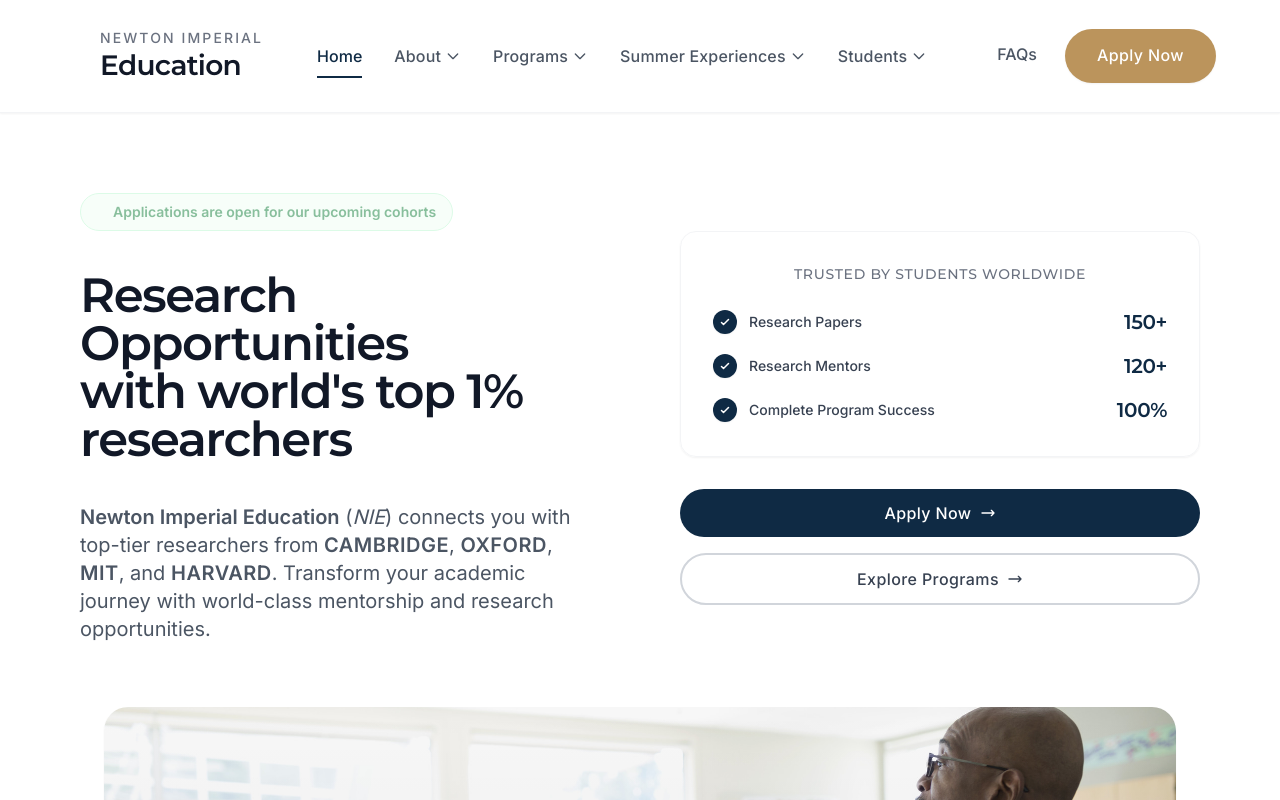
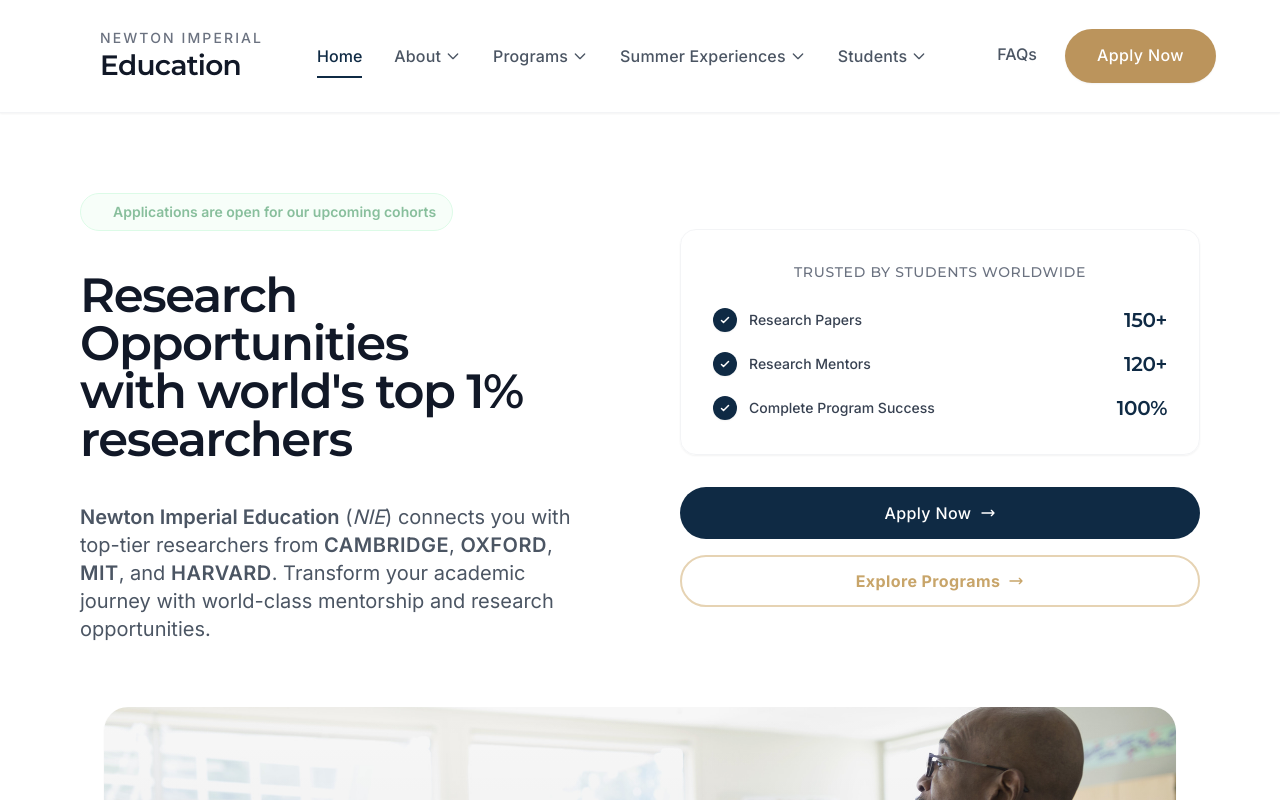
Before and after one commit to eddie-kay0462/Newton-Imperial-Education-, a React (Vite) app: page / in a window 1280 px wide. Shown: the top 800 px of the page. Built offline with nearby package versions, Linux system fonts and the light colour scheme.

Commit message:
Implemented the vertical height section

```diff
--- a/src/components/Landing/HeroSection.jsx
+++ b/src/components/Landing/HeroSection.jsx
@@ -144,19 +144,7 @@
                       href="https://airtable.com/app1ohbxkdWuesC5E/shrntae0DXYXkCcDY"
                       target="_blank"
                       rel="noopener noreferrer"
-                      className="w-full text-white font-medium py-3 sm:py-3 lg:py-3 px-6 sm:px-6 lg:px-8 rounded-full transition-all duration-500 ease-in-out hover:shadow-lg text-center block group relative overflow-hidden text-sm sm:text-sm lg:text-base text-button"
-                      style={{
-                        backgroundColor: '#0F2A44',
-                        background: 'linear-gradient(135deg, #0F2A44 0%, #0F2A44 100%)'
-                      }}
-                      onMouseEnter={(e) => {
-                        e.target.style.background = 'linear-gradient(135deg, #766542 0%, #8B7355 100%)';
-                        e.target.style.transform = 'translateY(-2px)';
-                      }}
-                      onMouseLeave={(e) => {
-                        e.target.style.background = 'linear-gradient(135deg, #0F2A44 0%, #0F2A44 100%)';
-                        e.target.style.transform = 'translateY(0)';
-                      }}
+                      className="w-full hero-apply-btn font-medium py-3 sm:py-3 lg:py-3 px-6 sm:px-6 lg:px-8 rounded-full transition-all duration-500 ease-in-out text-center block group relative overflow-hidden text-sm sm:text-sm lg:text-base text-button"
                     >
                       <span className="flex items-center justify-center gap-2">
                         Apply Now
@@ -167,7 +155,7 @@
                     </a>
                     <a
                       href="/#programs"
-                      className="w-full border-2 border-gray-300 hover:border-[#0F2A44] text-gray-700 hover:text-[#0F2A44] font-medium py-3 sm:py-3 lg:py-3 px-6 sm:px-6 lg:px-8 rounded-full transition-all duration-300 hover:shadow-lg text-center block hover:bg-gray-50 group text-sm sm:text-sm lg:text-base text-button"
+                      className="w-full hero-explore-btn border-2 border-gray-300 text-gray-700 font-medium py-3 sm:py-3 lg:py-3 px-6 sm:px-6 lg:px-8 rounded-full transition-all duration-300 text-center block group text-sm sm:text-sm lg:text-base text-button"
                     >
                       <span className="flex items-center justify-center gap-2">
                         Explore Programs
--- a/src/index.css
+++ b/src/index.css
@@ -206,3 +206,65 @@
     @apply font-inter font-medium tracking-wide;
   }
 }
+
+.hero-apply-btn {
+  background: linear-gradient(135deg, #0F2A44 0%, #0F2A44 100%);
+  color: #fff;
+  border: 2px solid transparent;
+  box-shadow: none;
+  transition: background 0.3s, color 0.3s, border-color 0.3s, box-shadow 0.3s;
+}
+.hero-apply-btn:hover,
+.hero-apply-btn:focus-visible {
+  background: #fff;
+  color: #0F2A44;
+  border-color: #0F2A44;
+  box-shadow: 0 2px 16px 0 rgba(200, 165, 106, 0.10);
+  outline: none;
+}
+
+.hero-explore-btn {
+  background: #fff;
+  color: #C8A56A;
+  border: 2px solid #E6D3B3;
+  font-weight: 700;
+  box-shadow: none;
+  transition: background 0.3s, color 0.3s, border-color 0.3s, box-shadow 0.3s;
+}
+.hero-explore-btn:hover,
+.hero-explore-btn:focus-visible {
+  background: #C8A56A;
+  color: #fff;
+  border-color: #E6D3B3;
+  box-shadow: 0 2px 16px 0 rgba(200, 165, 106, 0.10);
+  outline: none;
+}
+
+/* Section min-height utility for full viewport visibility */
+.min-h-section {
+  min-height: 100vh;
+  display: flex;
+  flex-direction: column;
+  justify-content: flex-start;
+}
+
+@media (max-width: 640px) {
+  .min-h-section {
+    min-height: 100dvh;
+    min-height: calc(100dvh - env(safe-area-inset-top) - env(safe-area-inset-bottom));
+  }
+}
+
+section {
+  min-height: 100vh;
+  display: flex;
+  flex-direction: column;
+  justify-content: flex-start;
+}
+
+@media (max-width: 640px) {
+  section {
+    min-height: 100dvh;
+    min-height: calc(100dvh - env(safe-area-inset-top) - env(safe-area-inset-bottom));
+  }
+}
```
